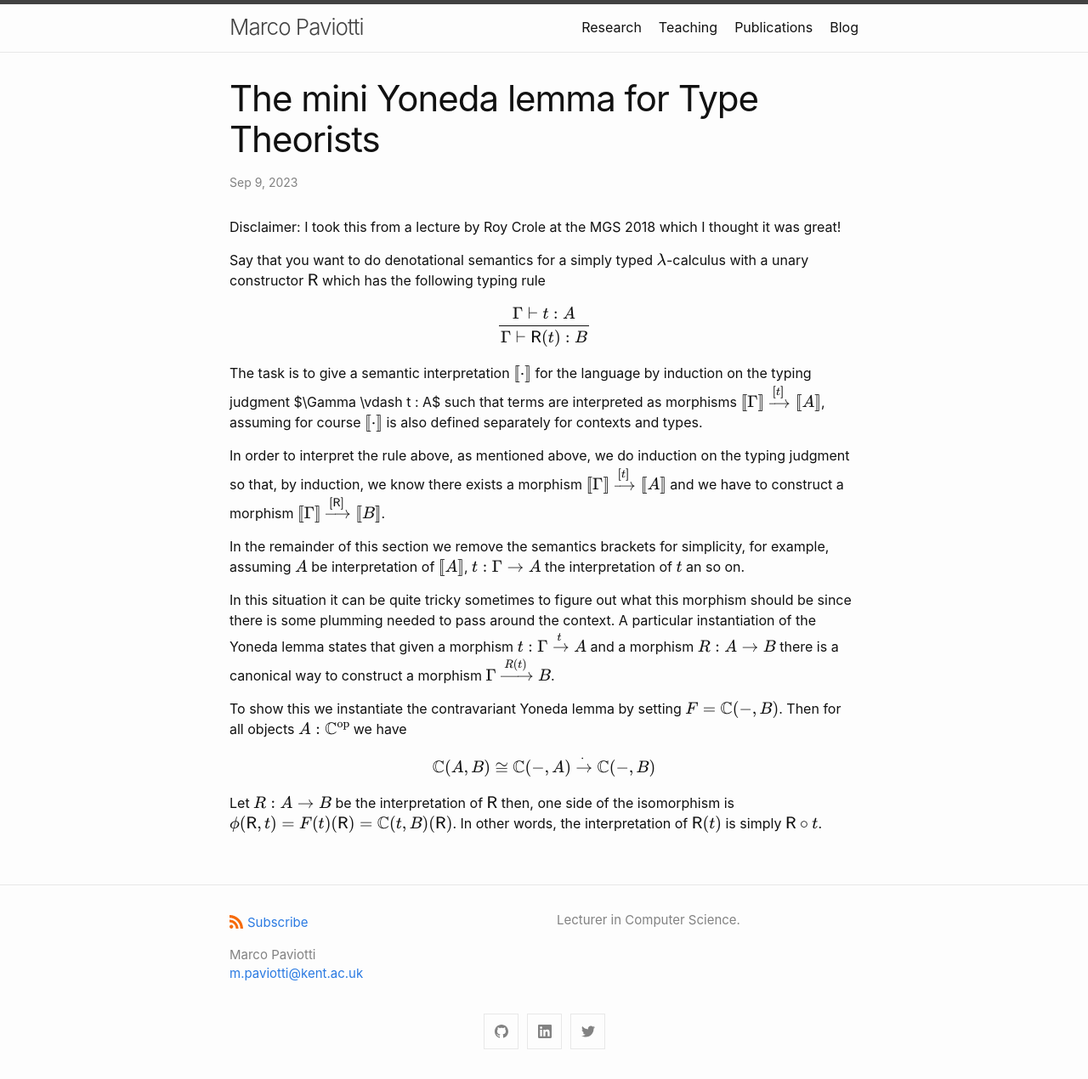
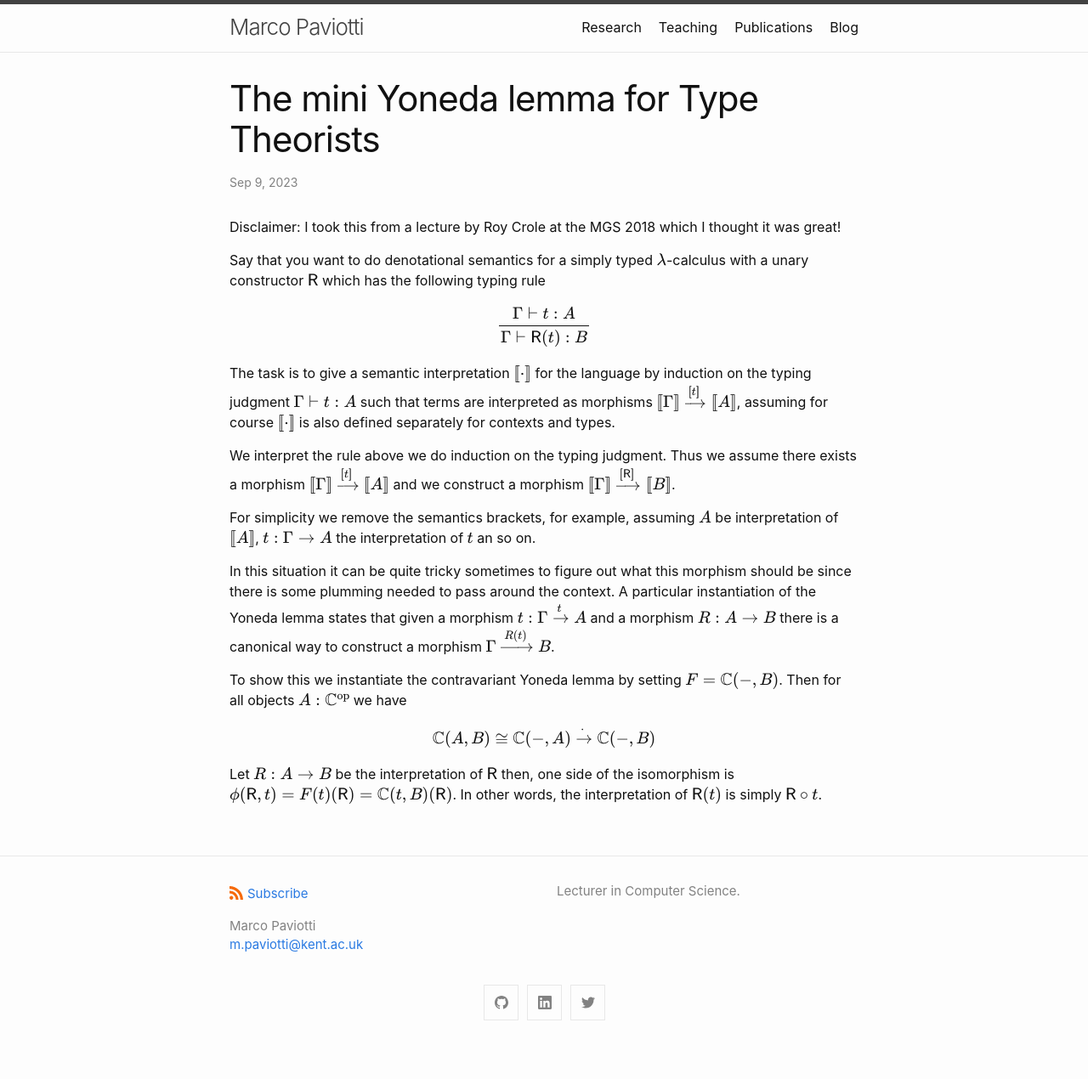
Before and after one commit to mpaviotti/mpaviotti.github.com, a Jekyll site: the page built from _posts/2023-09-09-mini-yoneda.markdown, in a window 1280 px wide. Shown: the whole page at 85% size. Built offline with Jekyll 4.4.1, drawn with Linux system fonts in a browser that asks for light colours; formulas are drawn with MathJax 3; after the commit the page ends 1236 px from its top, so only the background shows below that.

Commit message:
Yoneda fixed

```diff
--- a/_posts/2023-09-09-mini-yoneda.markdown
+++ b/_posts/2023-09-09-mini-yoneda.markdown
@@ -14,17 +14,16 @@ $$
 $$
 
 The task is to give a semantic interpretation $$[\![ \cdot ]\!]$$ for the language by
-induction on the typing judgment $\Gamma \vdash t : A$ such that terms are
+induction on the typing judgment $$\Gamma \vdash t : A$$ such that terms are
 interpreted as morphisms $$[\![\Gamma ]\!] \xrightarrow{[\![ t ]\!]} [\![ A ]\!]$$, assuming
 for course $$[\![ \cdot ]\!]$$ is also defined separately for contexts and types.
 
-In order to interpret the rule above, as mentioned above, we do induction
-on the typing judgment so that, by induction, we know there exists a morphism
-$$[\![ \Gamma ]\!] \xrightarrow{[\![ t ]\!]} [\![ A ]\!]$$ and we have to construct a morphism
+We interpret the rule above we do induction
+on the typing judgment. Thus we assume there exists a morphism
+$$[\![ \Gamma ]\!] \xrightarrow{[\![ t ]\!]} [\![ A ]\!]$$ and we construct a morphism
 $$[\![ \Gamma ]\!] \xrightarrow{[\![ \textsf{R} ]\!] } [\![ B ]\!]$$.
 
-In the remainder of
-this section we remove the semantics brackets for simplicity, for example,
+For simplicity we remove the semantics brackets, for example,
 assuming $$A$$ be interpretation of $$[\![ A ]\!]$$, $$t : \Gamma \to A$$ the
 interpretation of $$t$$ an so on.
 
```
